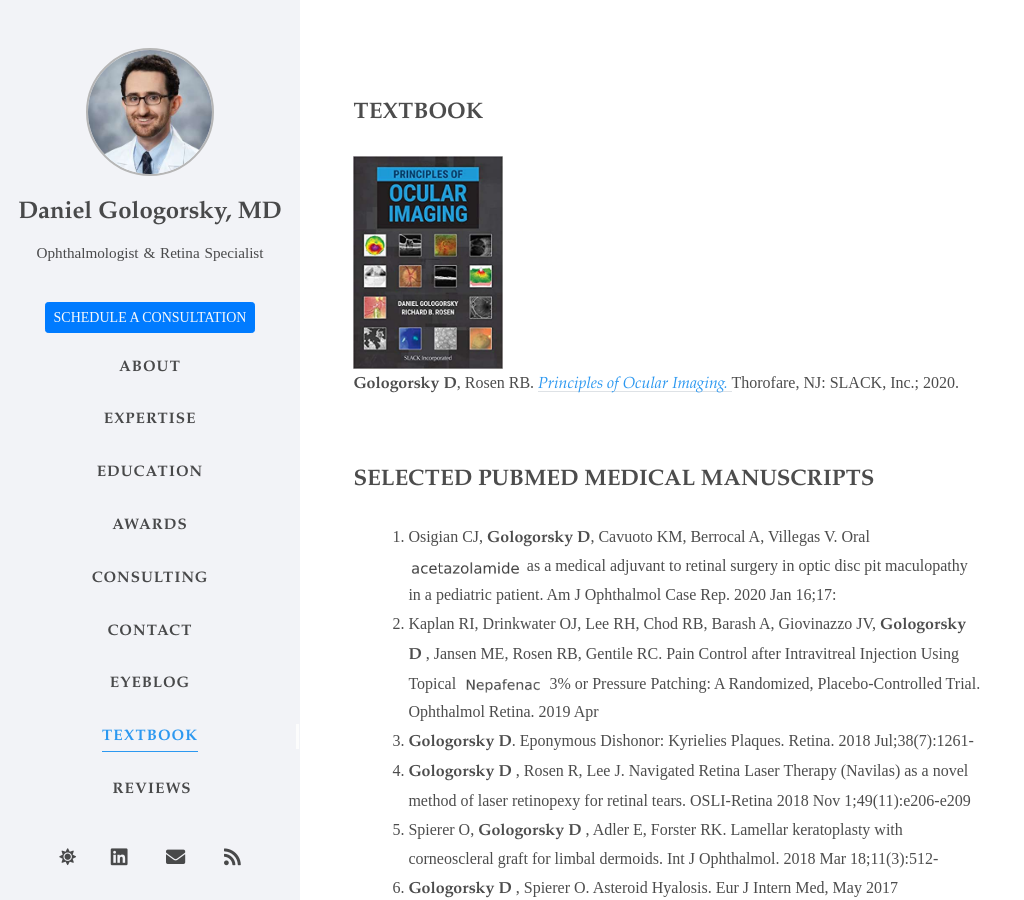
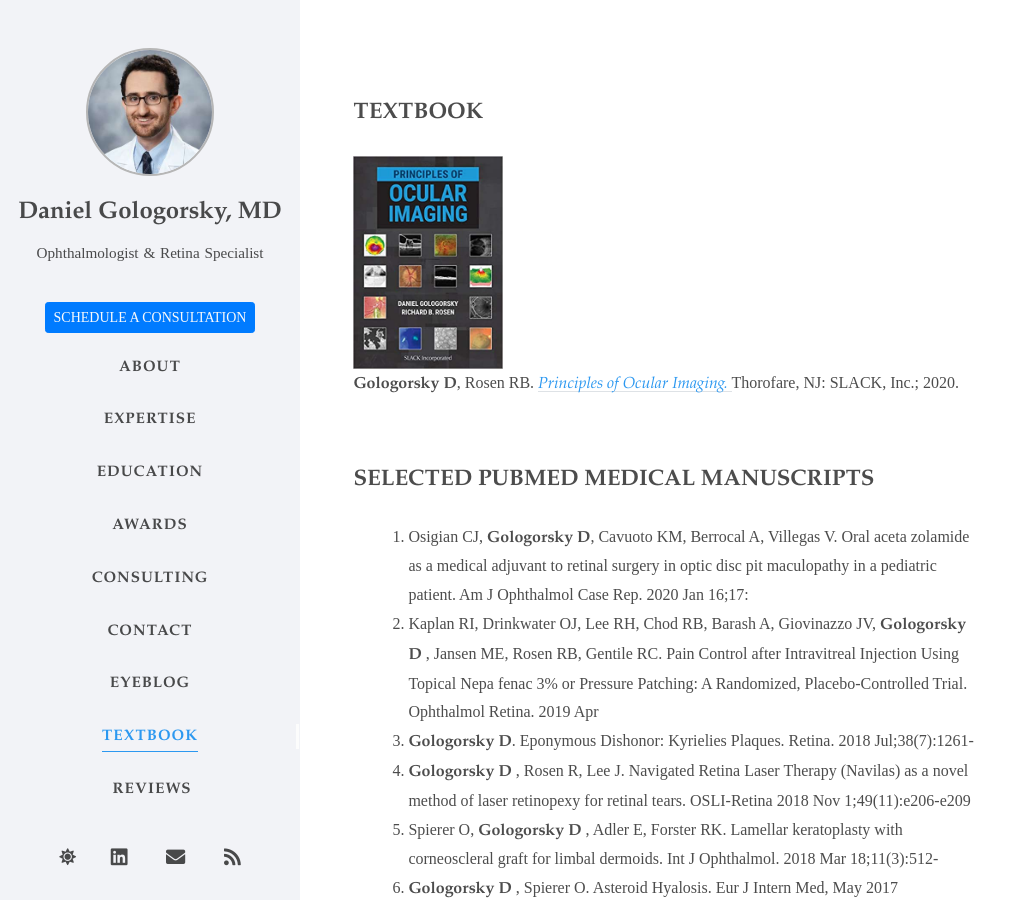
Before and after one commit to RGologorsky/rgologorsky.github.io, a Jekyll site: the page built from _pages/publications.html, in a window 1280 px wide and 900 px high. Shown: the whole window, without its empty margins (0-1024 px from the left). Built offline with Jekyll 4.4.1, drawn with Linux system fonts in a browser that asks for light colours; nearby versions of some CDN libraries; some web fonts are replaced.

Commit message:
update drug terms

```diff
--- a/_includes/publications.html
+++ b/_includes/publications.html
@@ -11,17 +11,18 @@
         <li>
           Osigian CJ, <strong>Gologorsky D</strong>, Cavuoto KM, Berrocal A,
           Villegas V. Oral
-          <img style="height: 1em" src="/assets/img/azeta.jpg" /> as a medical
-          adjuvant to retinal surgery in optic disc pit maculopathy in a
-          pediatric patient. Am J Ophthalmol Case Rep. 2020 Jan 16;17:
+          <!-- <img style="height: 1em" src="/assets/img/azeta.jpg" /> -->
+          aceta zolamide as a medical adjuvant to retinal surgery in optic disc
+          pit maculopathy in a pediatric patient. Am J Ophthalmol Case Rep. 2020
+          Jan 16;17:
         </li>
         <li>
           Kaplan RI, Drinkwater OJ, Lee RH, Chod RB, Barash A, Giovinazzo JV,
           <strong>Gologorsky D</strong> , Jansen ME, Rosen RB, Gentile RC. Pain
           Control after Intravitreal Injection Using Topical
-          <img style="height: 1.25em" src="/assets/img/nepa.jpg" /> 3% or
-          Pressure Patching: A Randomized, Placebo-Controlled Trial. Ophthalmol
-          Retina. 2019 Apr
+          <!-- <img style="height: 1.25em" src="/assets/img/nepa.jpg" />  -->
+          Nepa fenac 3% or Pressure Patching: A Randomized, Placebo-Controlled
+          Trial. Ophthalmol Retina. 2019 Apr
         </li>
 
         <li>
```
